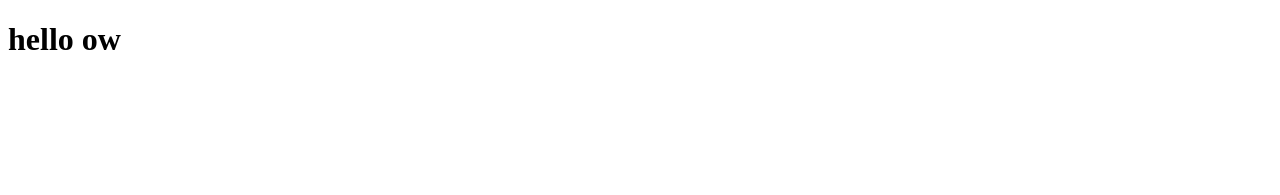
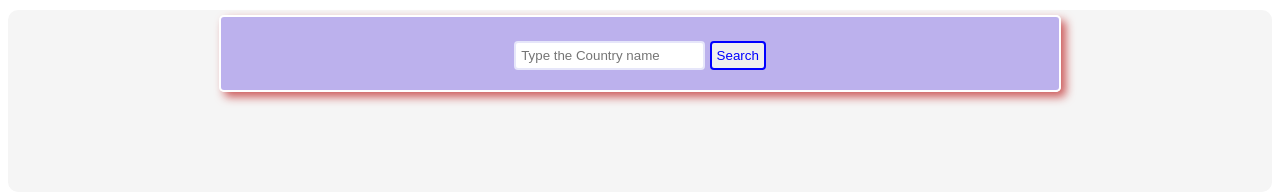
Before and after one commit to Jrana1/covid-info-update, a plain HTML site: page index.html in a window 1280 px wide. Drawn offline with Linux system fonts and the light colour scheme.

Commit message:
almost done

```diff
--- a/index.css
+++ b/index.css
@@ -0,0 +1,44 @@
+
+.container{
+    display: grid;
+    grid-template-columns: auto ;
+   background-color:whitesmoke;
+   background-repeat: no-repeat;
+   margin-top: 10px;
+   border-radius: 10px;
+   padding: 100px;
+   padding-top: 5px;
+   grid-row-gap:4px;
+}
+
+.grid-item{
+ background-color: rgba(93, 64, 224, 0.377) ;
+border:2px solid white;
+width:75%;
+margin: auto;
+text-align: center;
+padding: 20px;
+border-radius: 5px;
+box-shadow: 5px 5px 10px indianred;
+font-family: sans-serif;
+font-weight: 600px;
+color: white;
+}
+#input-field{
+    border-radius: 4px;
+    padding:5px;
+    border:lavender 2px solid;
+
+}
+#btn{
+    padding: 5px;
+    border-radius: 4px;
+    border:2px blue solid;
+    color:blue;
+    font-weight: 500px;
+    margin-top: 4px;
+}
+#btn:hover{
+    background: blue;
+    color:white;
+}
--- a/index.html
+++ b/index.html
@@ -8,7 +8,15 @@
     <title>covid-info-update</title>
     <link rel="stylesheet" href="index.css">
 </head>
-<h1>hello ow</h1>
+<div class="container" id="container">
+    <div class="grid-item"><input id="input-field" type="text" placeholder="Type the Country name"> <button id="btn"
+            onclick="getApi()">Search</button>
+    </div>
+
+
+
+
+</div>
 
 <body>
 
--- a/index.js
+++ b/index.js
@@ -0,0 +1,20 @@
+function getApi() {
+    let inputfield = document.getElementById("input-field");
+    let url = `https://api.covid19api.com/total/country/${inputfield.value}`;
+    fetch(url)
+        .then(res => res.json())
+        .then(data => displayInfo(data));
+    inputfield.value = "";
+    div.innerHTML = "";
+}
+let div = document.createElement("div");
+function displayInfo(data) {
+    let container = document.getElementById("container");
+    div.innerHTML = `
+    <div id="div1" class="grid-item">Country Name: ${data[data.length - 1].Country}</div>
+        <div id="div2" class="grid-item">Active Cases: ${data[data.length - 1].Active}</div>
+        <div id="div3" class="grid-item">Confirmed Cases: ${data[data.length - 1].Confirmed}</div>
+        <div id="div4" class="grid-item">Deaths Cases: ${data[data.length - 1].Deaths}</div>
+    `;
+    container.appendChild(div);
+}
```
